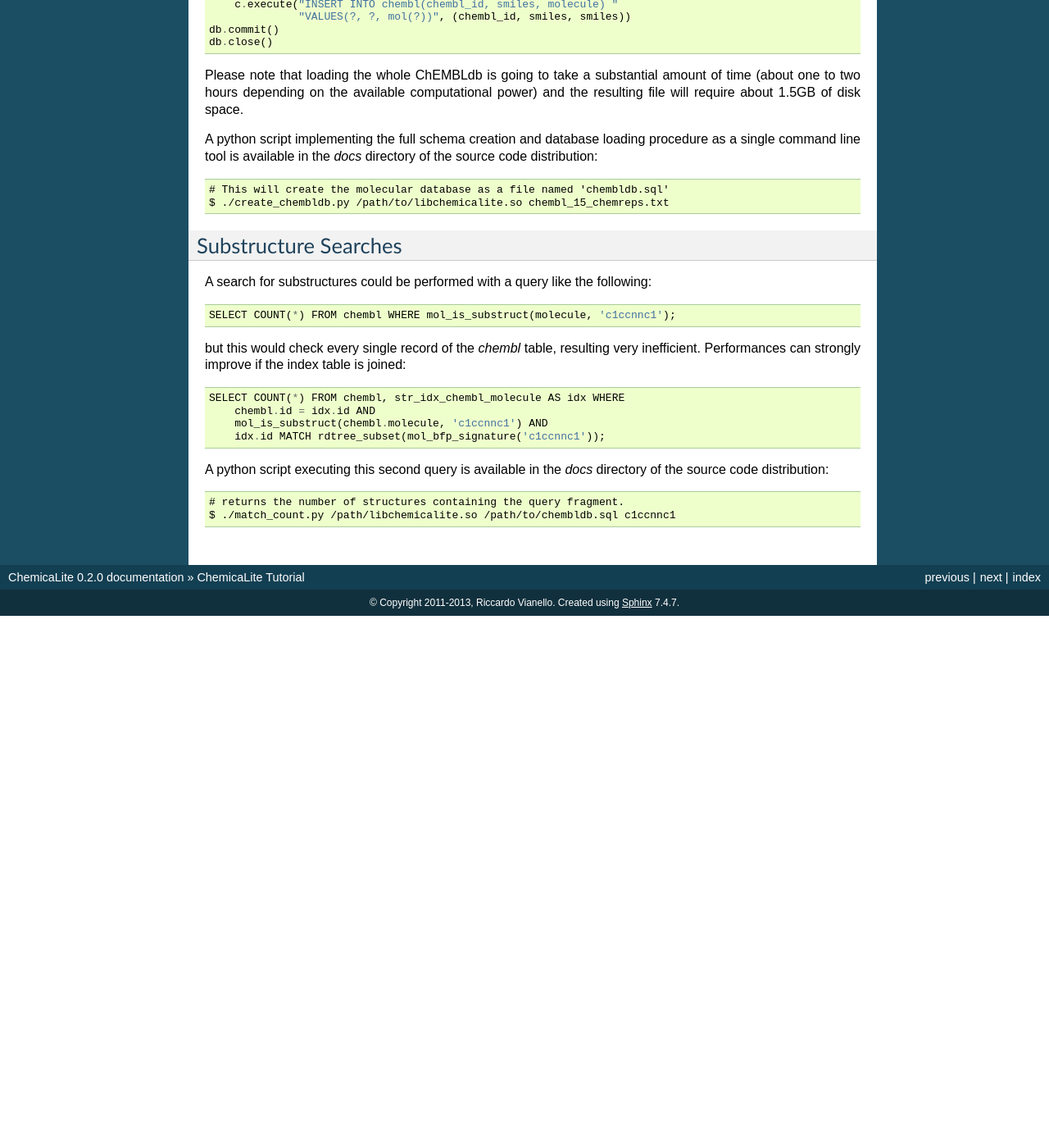
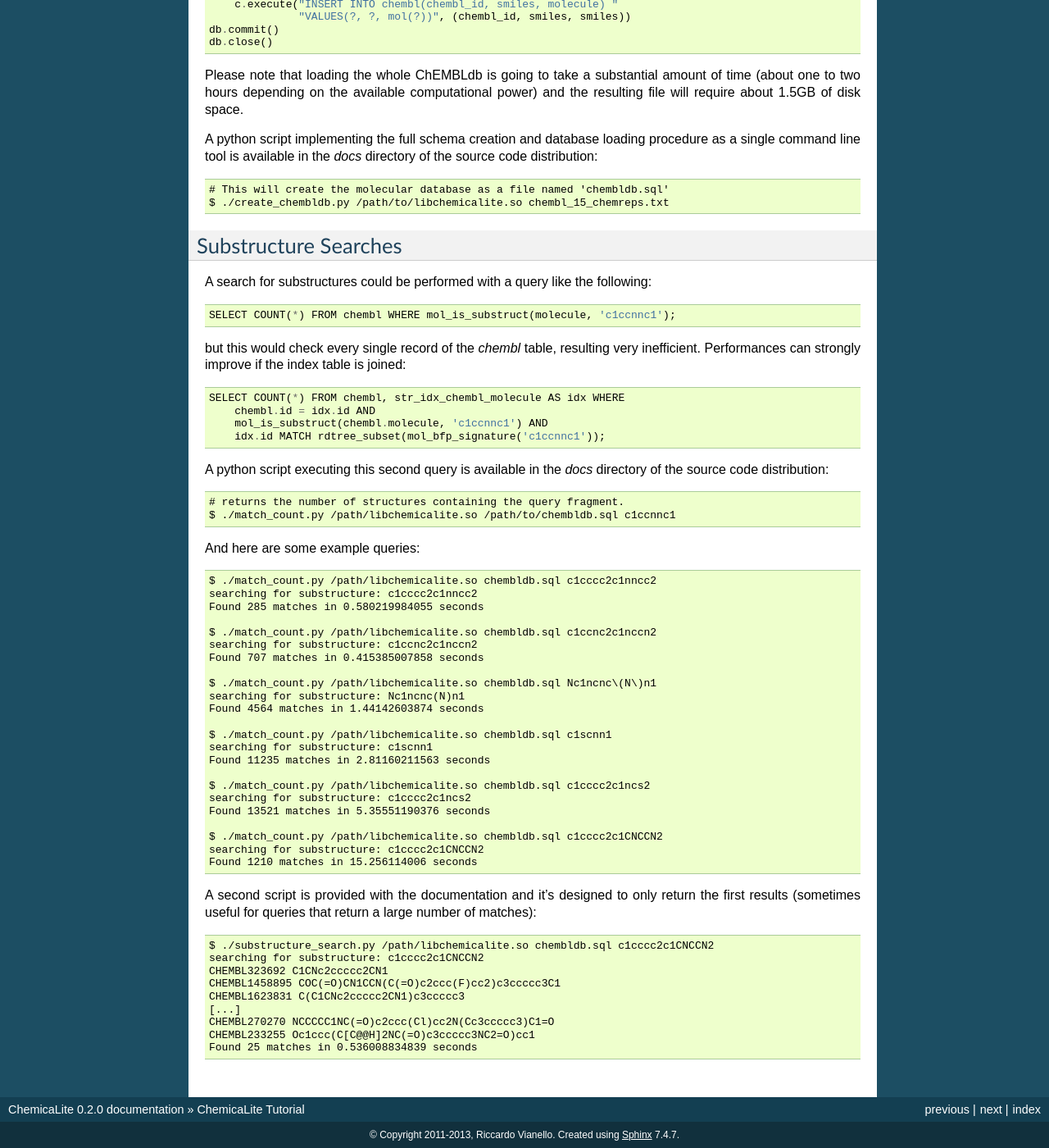
Before and after one commit to rvianello/chemicalite, a Sphinx documentation site: the page built from docs/tutorial.rst, in a window 1280 px wide and 1400 px high, scrolled down 1347 px. Shown: the whole window at 82% size. Built offline with Sphinx 7.4.7, drawn with Linux system fonts in a browser that asks for light colours; before the commit the page ends 2098 px from its top, so only the background shows below that.

Commit message:
sample substructure queries

```diff
--- a/docs/tutorial.rst
+++ b/docs/tutorial.rst
@@ -94,3 +94,41 @@ A python script executing this second query is available in the `docs` directory
 
     # returns the number of structures containing the query fragment.
     $ ./match_count.py /path/libchemicalite.so /path/to/chembldb.sql c1ccnnc1
+
+And here are some example queries::
+
+    $ ./match_count.py /path/libchemicalite.so chembldb.sql c1cccc2c1nncc2
+    searching for substructure: c1cccc2c1nncc2
+    Found 285 matches in 0.580219984055 seconds
+
+    $ ./match_count.py /path/libchemicalite.so chembldb.sql c1ccnc2c1nccn2
+    searching for substructure: c1ccnc2c1nccn2
+    Found 707 matches in 0.415385007858 seconds
+
+    $ ./match_count.py /path/libchemicalite.so chembldb.sql Nc1ncnc\(N\)n1
+    searching for substructure: Nc1ncnc(N)n1
+    Found 4564 matches in 1.44142603874 seconds
+
+    $ ./match_count.py /path/libchemicalite.so chembldb.sql c1scnn1
+    searching for substructure: c1scnn1
+    Found 11235 matches in 2.81160211563 seconds
+
+    $ ./match_count.py /path/libchemicalite.so chembldb.sql c1cccc2c1ncs2
+    searching for substructure: c1cccc2c1ncs2
+    Found 13521 matches in 5.35551190376 seconds
+
+    $ ./match_count.py /path/libchemicalite.so chembldb.sql c1cccc2c1CNCCN2
+    searching for substructure: c1cccc2c1CNCCN2
+    Found 1210 matches in 15.256114006 seconds
+
+A second script is provided with the documentation and it's designed to only return the first results (sometimes useful for queries that return a large number of matches)::
+
+    $ ./substructure_search.py /path/libchemicalite.so chembldb.sql c1cccc2c1CNCCN2
+    searching for substructure: c1cccc2c1CNCCN2
+    CHEMBL323692 C1CNc2ccccc2CN1
+    CHEMBL1458895 COC(=O)CN1CCN(C(=O)c2ccc(F)cc2)c3ccccc3C1
+    CHEMBL1623831 C(C1CNc2ccccc2CN1)c3ccccc3
+    [...]
+    CHEMBL270270 NCCCCC1NC(=O)c2ccc(Cl)cc2N(Cc3ccccc3)C1=O
+    CHEMBL233255 Oc1ccc(C[C@@H]2NC(=O)c3ccccc3NC2=O)cc1
+    Found 25 matches in 0.536008834839 seconds
```
